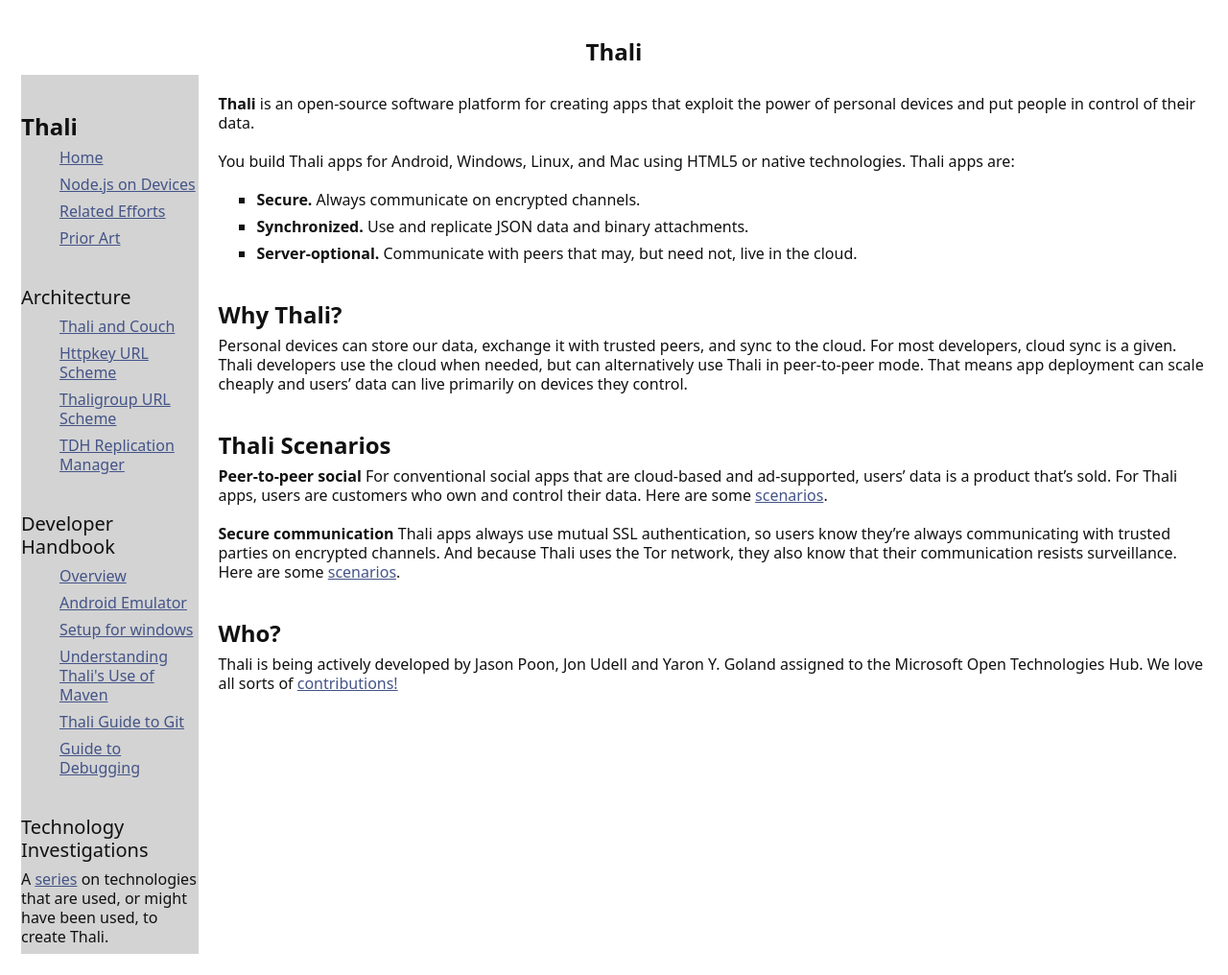
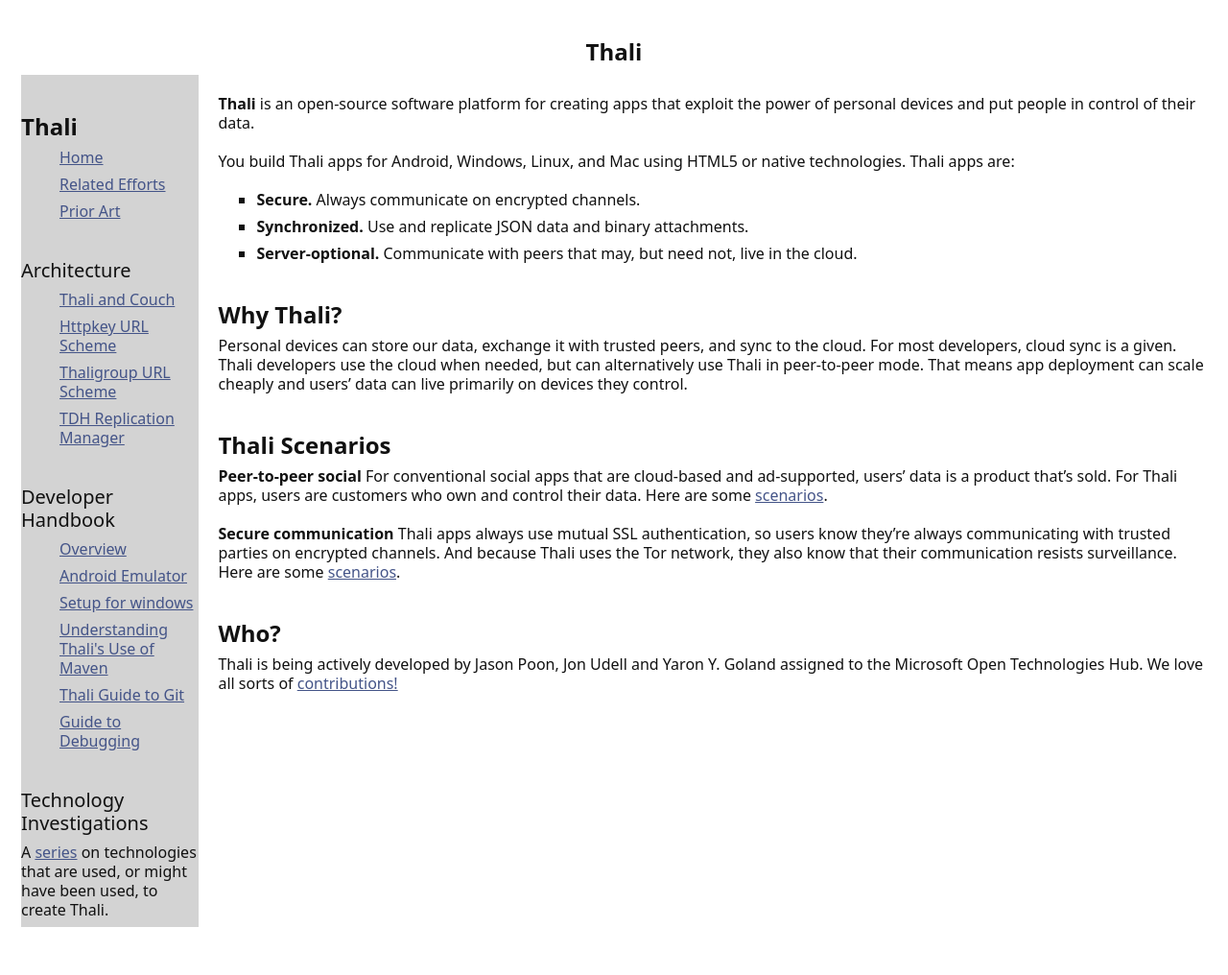
Before and after one commit to thaliproject/thali, a Jekyll site: the page built from index.md, in a window 1280 px wide. Shown: the whole page at 96% size. Built offline with Jekyll 4.4.1, drawn with Linux system fonts in a browser that asks for light colours; Markdown is read by kramdown in place of the engine named in the settings; after the commit the page ends 988 px from its top, so only the background shows below that.

```diff
--- a/_includes/TableOfContents.html
+++ b/_includes/TableOfContents.html
@@ -3,8 +3,6 @@
 <ul style="list-style-type:none">
 
 <li> <a href="index">Home</a> </li>
-
-<li> <a href="nodeondevices">Node.js on Devices</a></li>
 
 <li> <a href="RelatedEfforts">Related Efforts</a></li>
 
```
